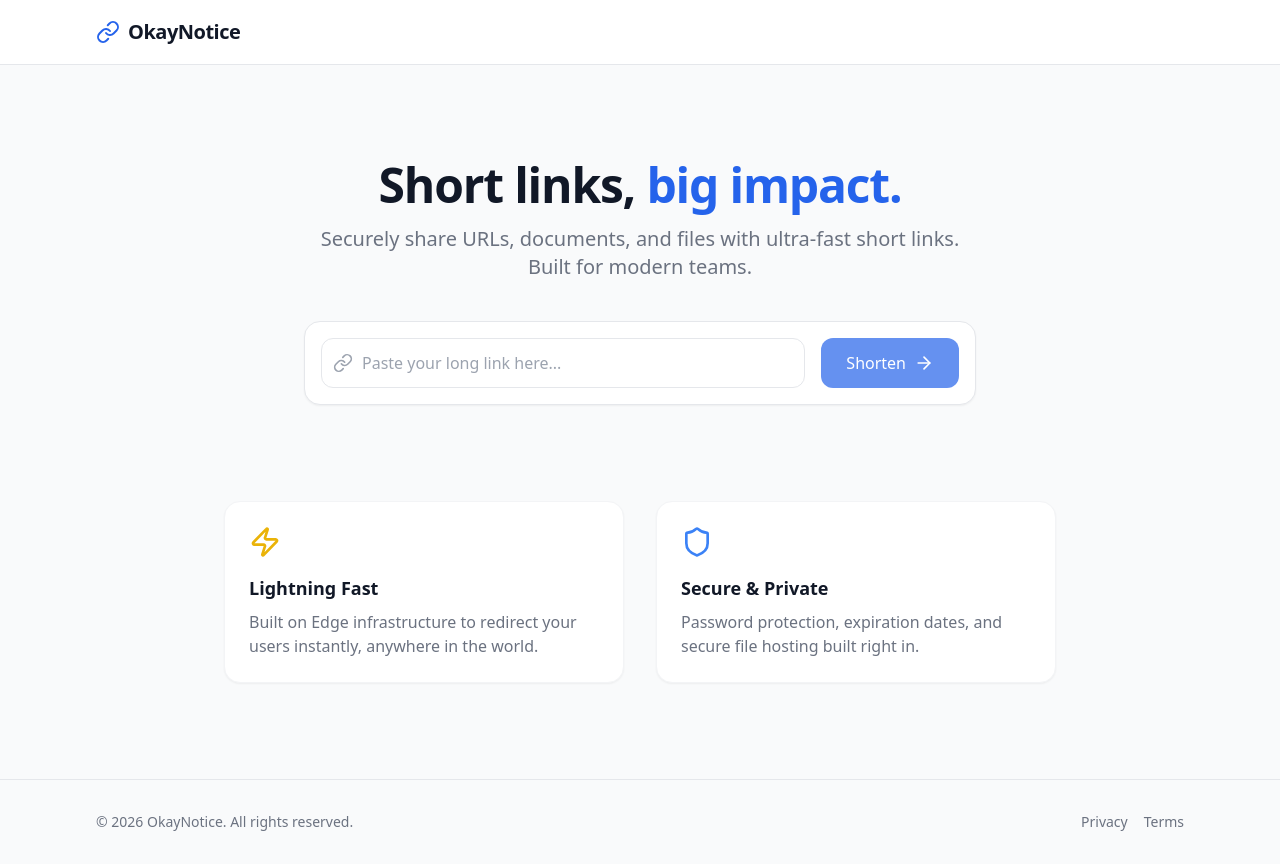
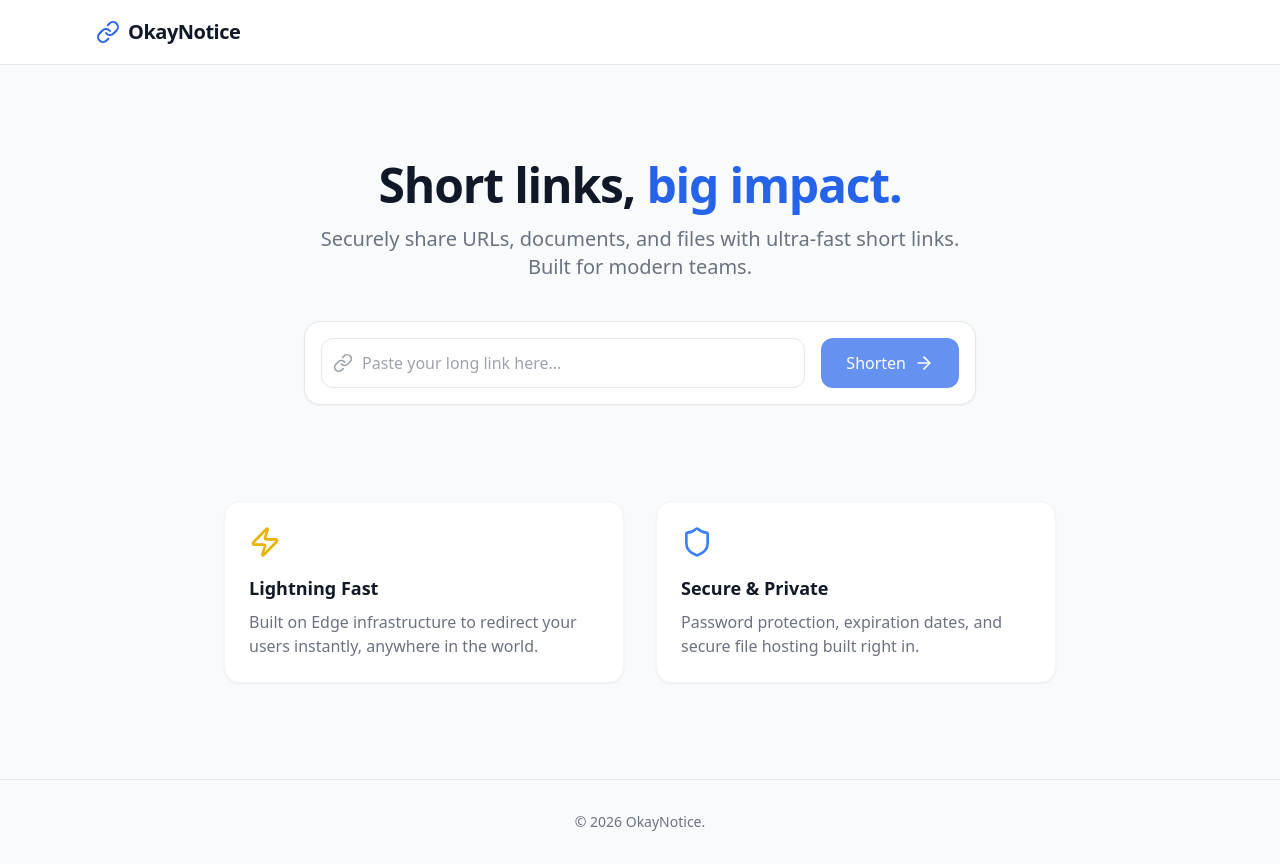
Before and after one commit to OkayNotice/OkayNotice, a Next.js app: page / in a window 1280 px wide. Built offline with nearby package versions, Linux system fonts and the light colour scheme.

Commit message:
Update Footer.tsx

```diff
--- a/components/Footer.tsx
+++ b/components/Footer.tsx
@@ -1,14 +1,10 @@
 export default function Footer() {
   return (
     <footer className="bg-gray-50 border-t border-gray-200 mt-auto">
-      <div className="max-w-6xl mx-auto px-4 py-8 sm:px-6 lg:px-8 flex flex-col md:flex-row justify-between items-center gap-4">
+      <div className="max-w-6xl mx-auto px-4 py-8 flex justify-center items-center">
         <p className="text-gray-500 text-sm">
-          © {new Date().getFullYear()} OkayNotice. All rights reserved.
+          © {new Date().getFullYear()} OkayNotice.
         </p>
-        <div className="flex gap-4 text-sm text-gray-500">
-          <a href="#" className="hover:text-gray-900 transition-colors">Privacy</a>
-          <a href="#" className="hover:text-gray-900 transition-colors">Terms</a>
-        </div>
       </div>
     </footer>
   );
```
